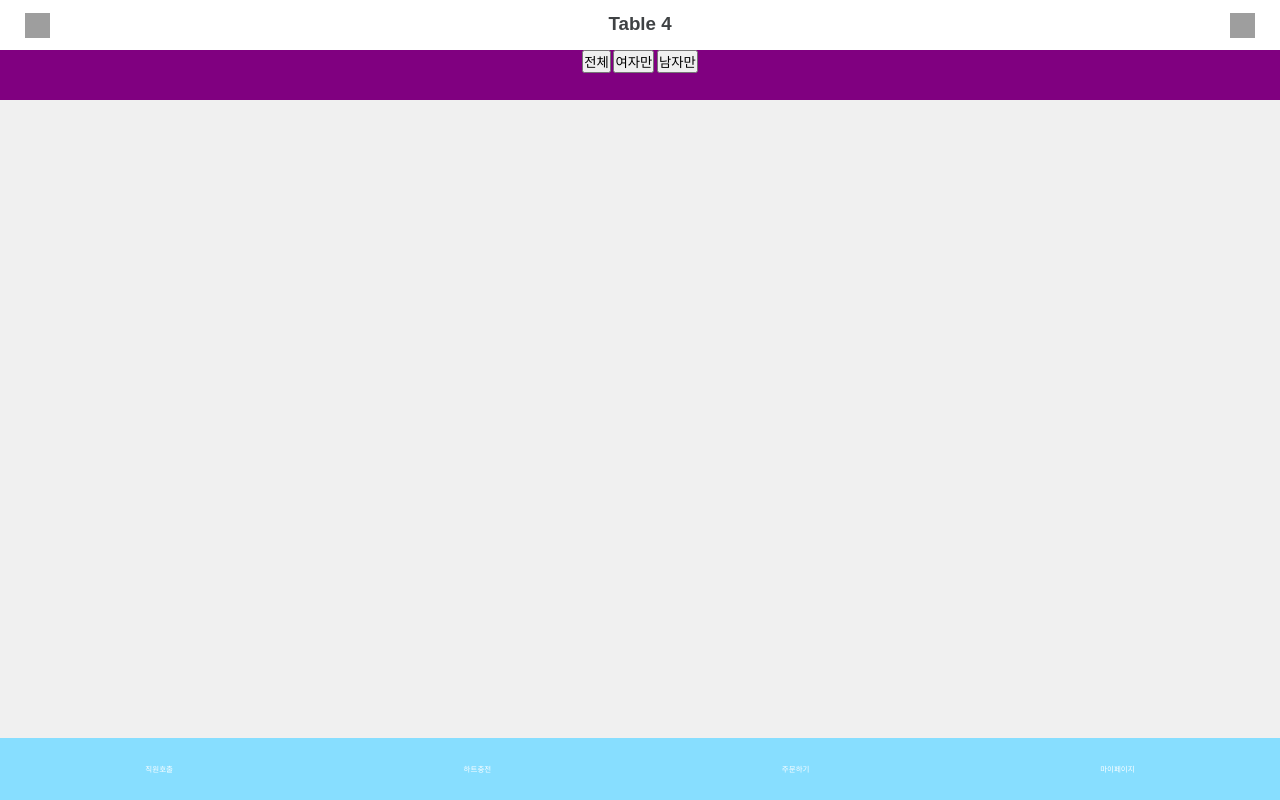
After one commit to HEBA-Hanyang-Univ/Festival-bar, a Python web app: template templates/main.html in a window 1280 px wide. The commit adds this page. Run offline with Jinja, Linux system fonts and the light colour scheme; the template is opened without the code that fills it, so the values that code supplies are empty; some web fonts are replaced; grey boxes are pictures that could not be loaded.

Commit message:
ADD : FE INITIAL ADD

```diff
--- /dev/null
+++ b/static/main.css
@@ -0,0 +1,66 @@
+html {
+  font-size: 62.5%;
+}
+
+body {
+  padding-top: 10rem;
+  padding-bottom: 6.25rem;
+}
+
+header {
+  background-color: purple;
+  height: 10rem;
+  position: fixed;
+  top: 0;
+  width: 100%;
+}
+
+nav {
+  display: flex;
+  justify-content: space-between;
+  height: 50%;
+  background-color: #fff;
+  padding: 1.25rem 2.5rem;
+}
+nav img {
+  margin: 0;
+  width: 2.5rem;
+  height: 2.5rem;
+}
+nav span {
+  color: #3F4244;
+  text-align: center;
+  font-size: 1.875rem;
+  font-weight: 700;
+  white-space: nowrap;
+}
+
+.subnav {
+  display: grid;
+  grid-template-columns: 1fr 1fr 1fr 1fr 1fr;
+  width: 100%;
+  margin: 0 2.44rem;
+}
+
+#wrapper {
+  background-color: #f0f0f0;
+}
+
+footer {
+  background-color: #87DEFF;
+  height: 6.25rem;
+  position: fixed;
+  bottom: 0;
+  width: 100%;
+  display: flex;
+  justify-content: space-around;
+}
+footer button {
+  border: 0;
+  background-color: transparent;
+  color: #fff;
+  text-align: center;
+  font-family: "Inter", sans-serif;
+  font-size: 0.75rem;
+  font-weight: 400;
+}/*# sourceMappingURL=main.css.map */
--- /dev/null
+++ b/static/main.scss
@@ -0,0 +1,71 @@
+html {
+  // 추후 핸드폰으로 옮길 때 삭제 예정
+  font-size: 62.5%;
+}
+
+body {
+  padding-top: 10rem;
+  padding-bottom: 6.25rem;
+}
+
+header {
+  background-color: purple;
+  height: 10rem;
+  position: fixed;
+  top: 0;
+  width: 100%;
+}
+
+nav {
+  display: flex;
+  justify-content: space-between;
+
+  height: 50%;
+  background-color: #fff;
+  padding: 1.25rem 2.5rem;
+
+  img {
+    margin: 0;
+    width: 2.5rem;
+    height: 2.5rem;
+  }
+  span {
+    color: #3F4244;
+    text-align: center;
+    font-size: 1.875rem;
+    font-weight: 700;
+    white-space: nowrap;
+  }
+}
+.subnav {
+  display: grid;
+  grid-template-columns: 1fr 1fr 1fr 1fr 1fr;
+
+  width: 100%;
+  margin: 0 2.44rem;
+}
+
+#wrapper {
+  background-color: #f0f0f0;
+}
+
+footer {
+  background-color:#87DEFF;
+  height: 6.25rem;
+  position: fixed;
+  bottom: 0;
+  width: 100%;
+  display: flex;
+  justify-content: space-around;
+
+  button {
+    border: 0;
+    background-color: transparent;
+
+    color: #fff;
+    text-align: center;
+    font-family: 'Inter', sans-serif;
+    font-size: 0.75rem;
+    font-weight: 400;
+  }
+}
--- a/static/style.css
+++ b/static/style.css
@@ -1,3 +1,6 @@
+@import url("https://cdn.jsdelivr.net/gh/orioncactus/pretendard@v1.3.8/dist/web/static/pretendard-dynamic-subset.css");
+@import url('https://fonts.googleapis.com/css2?family=Inter&display=swap');
+
 * {
   margin: 0;
   padding: 0;
@@ -6,10 +9,9 @@
 
 /* Body Styling */
 body {
-  font-family: Arial, sans-serif;
+  font-family: 'Pretendard', sans-serif;
   background-color: #f0f0f0;
   text-align: center;
-  padding-top: 50px;
 }
 
 /* Heading Styling */
@@ -23,3 +25,7 @@ p {
   font-size: 16px;
   color: #666;
 }
+
+.chat-container {
+  padding-top: 50px;
+}
--- a/templates/index.html
+++ b/templates/index.html
@@ -8,6 +8,7 @@
         <script type="text/javascript" src="//cdnjs.cloudflare.com/ajax/libs/socket.io/3.1.3/socket.io.min.js"></script>
     </head>
 <body>
+    <div class="chat-container">
         <p>Simple chat</p>
         <script type='text/javascript'>
             $(document).ready(function() {
@@ -40,5 +41,6 @@
         <ul id="messages"></ul>
         <input type="text" id="myMessage">
         <button id="sendbutton">Send</button>
+    </div>
 </body>
 </html>
--- /dev/null
+++ b/templates/main.html
@@ -0,0 +1,38 @@
+<!DOCTYPE html>
+<html lang="ko">
+<head>
+  <meta charset="UTF-8">
+  <meta name="viewport" content="width=device-width, initial-scale=1.0">
+  <title>HEBA</title>
+  <link rel="stylesheet" href="/static/style.css">
+  <link rel="stylesheet" href="/static/main.css">
+</head>
+<body>
+  <header>
+    <nav>
+      <a class="home" href="/">
+        <img class="home" src="/static/images/home.svg">
+      </a>
+      <span>Table 4</span>
+      <!-- 추후 알림창은 모달로 작업 -->
+      <a class="alarm" href="/">
+        <img src="/static/images/alarm.svg">
+      </a>
+    </nav>
+    <div class="sub-nav">
+      <button class="all">전체</button>
+      <button class="female">여자만</button>
+      <button class="male">남자만</button>
+
+    </div>
+  </header>
+  <main id="wrapper">
+  </main>
+  <footer>
+    <button class="call-server">직원호출</button>
+    <button class="charge-heart">하트충전</button>
+    <button class="order">주문하기</button>
+    <button class="mypage">마이페이지</button>
+  </footer>
+</body>
+</html>
```
Also changed, not shown: static/images/alarm.svg (added), static/images/home.svg (added), static/images/like.svg (added), static/images/time.svg (added), 1 other file. Lines whose indentation alone changed are shown as unchanged.
